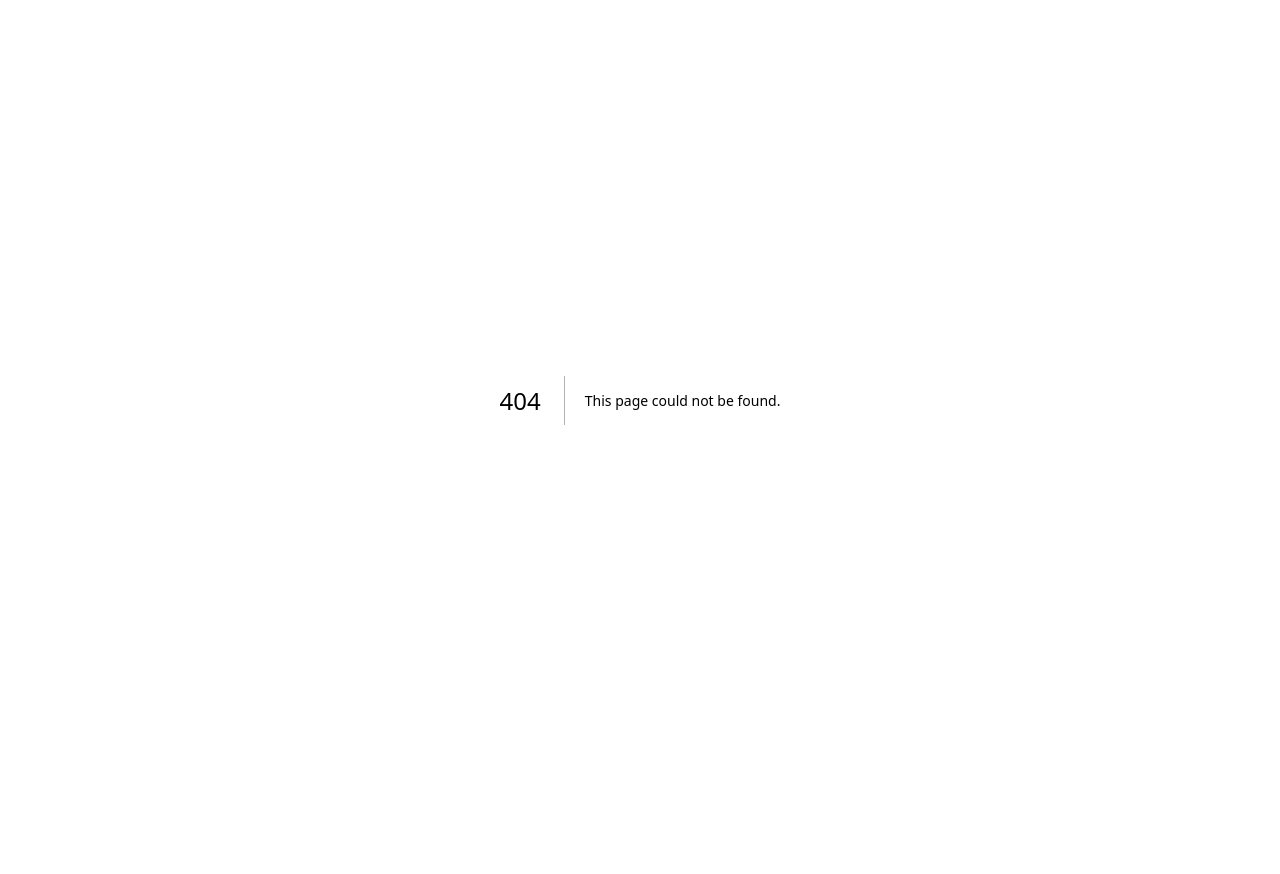
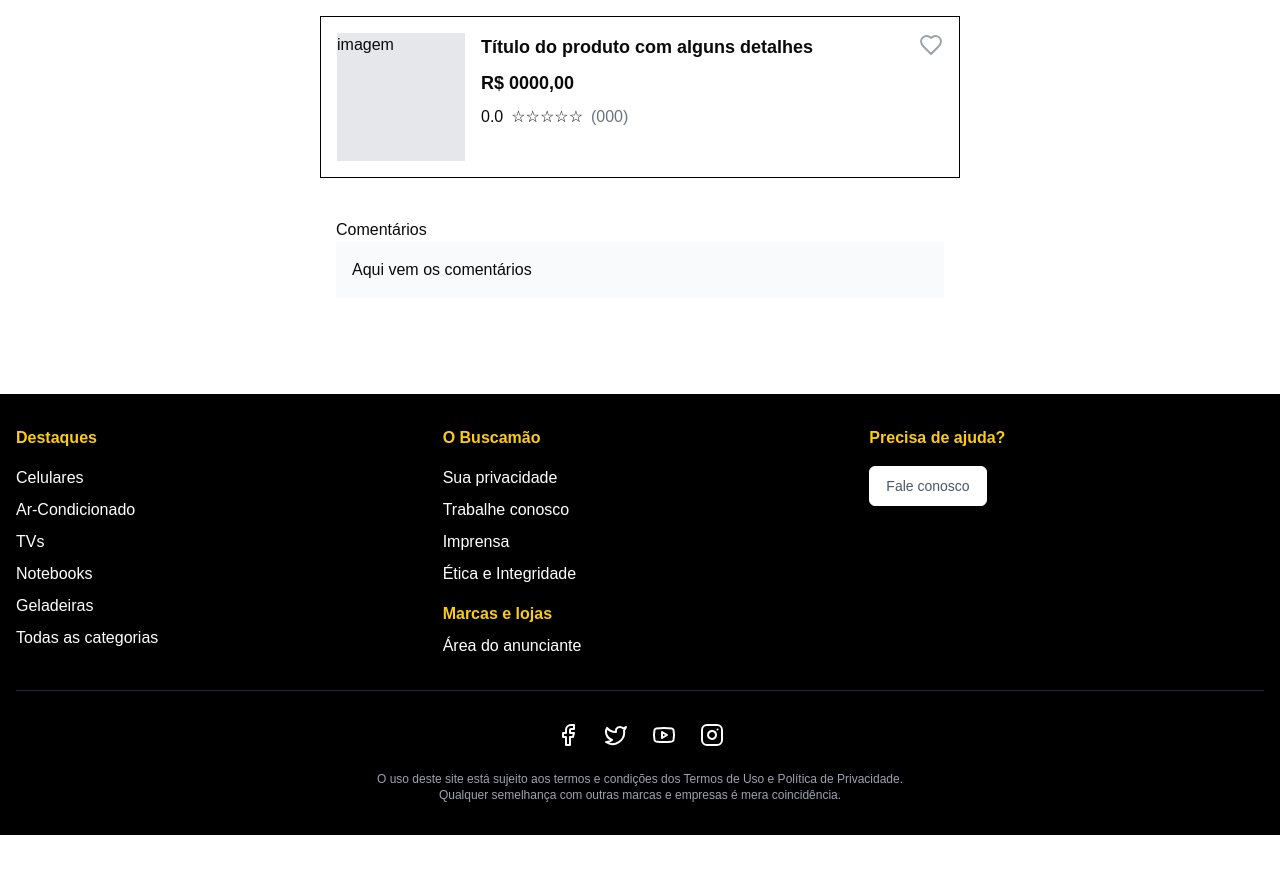
Before and after one commit to MauroSon/T1_MP, a Next.js app in the folder frontend/buscamao/: page /informacaoProduto in a window 1280 px wide. Before the commit this address had no page. Shown: the top 874 px of the page. Before the commit the page ends 800 px from the top, so only its background shows below. Built offline with nearby package versions, Linux system fonts and the light colour scheme.

Commit message:
algumas coisas

```diff
--- a/frontend/buscamao/app/_components/Footer_/footer.tsx
+++ b/frontend/buscamao/app/_components/Footer_/footer.tsx
@@ -6,7 +6,7 @@ import Link from "next/link"
 export function Footer() {
   return (
     <footer className="w-full bg-black text-white py-8 my-16">
-      <div className="container mx-auto px-4 max-w-5xl">
+      <div className="container mx-auto px-4">
         <div className="grid grid-cols-1 md:grid-cols-3 gap-8 justify-items-start">
           {/* Destaques Column */}
           <div>
@@ -81,7 +81,7 @@ export function Footer() {
           {/* Precisa de ajuda Column */}
           <div>
             <h2 className="font-bold mb-4 text-yellow-400">Precisa de ajuda?</h2>
-            <Button variant="outline" className="text-white border-white hover:bg-white hover:text-black">
+            <Button variant="outline" className="text-gray-600 border-white hover:bg-white hover:text-black">
               Fale conosco
             </Button>
           </div>
@@ -90,7 +90,7 @@ export function Footer() {
         {/* Social Media Links */}
         <div className="mt-8 pt-8 border-t border-gray-800">
           <div className="flex space-x-6 justify-center">
-            <Link href="#" className="hover:text-yellow-400">
+            <Link href="https://www.youtube.com/watch?v=6U3MnqZ_TCQ" className="hover:text-yellow-400">
               <Facebook className="h-6 w-6" />
               <span className="sr-only">Facebook</span>
             </Link>
--- /dev/null
+++ b/frontend/buscamao/app/_components/banners/page.tsx
@@ -0,0 +1,58 @@
+"use client"
+
+import { useState } from "react"
+import Image from "next/image"
+import { ChevronLeft, ChevronRight } from "lucide-react"
+import { Button } from "@/components/ui/button"
+
+interface BannerImage {
+  src: string
+  alt: string
+}
+
+interface BannerCarouselProps {
+  images: BannerImage[]
+}
+
+export function BannerCarousel({ images }: BannerCarouselProps) {
+  const [currentIndex, setCurrentIndex] = useState(0)
+
+  const nextSlide = () => {
+    setCurrentIndex((current) => (current + 1) % images.length)
+  }
+
+  const previousSlide = () => {
+    setCurrentIndex((current) => (current - 1 + images.length) % images.length)
+  }
+
+  return (
+    <div className="relative w-full max-w-[1200px] mx-auto mb-6">
+      <div className="relative h-[140px] overflow-hidden">
+        <Image
+          src={images[currentIndex].src || "/placeholder.svg"}
+          alt={images[currentIndex].alt}
+          fill
+          className="object-cover"
+          priority
+        />
+        <div className="absolute inset-0 flex items-center justify-between">
+          <Button variant="ghost" size="icon" className="h-8 w-8 ml-2" onClick={previousSlide}>
+            <ChevronLeft className="h-6 w-6" />
+          </Button>
+          <Button variant="ghost" size="icon" className="h-8 w-8 mr-2" onClick={nextSlide}>
+            <ChevronRight className="h-6 w-6" />
+          </Button>
+        </div>
+      </div>
+      <div className="absolute bottom-2 left-0 right-0 flex justify-center gap-1">
+        {images.map((_, index) => (
+          <button
+            key={index}
+            className={`h-1.5 w-1.5 rounded-full ${index === currentIndex ? "bg-primary" : "bg-primary/30"}`}
+            onClick={() => setCurrentIndex(index)}
+          />
+        ))}
+      </div>
+    </div>
+  )
+}
--- /dev/null
+++ b/frontend/buscamao/app/informacaoProduto/page.tsx
@@ -0,0 +1,47 @@
+import React from 'react';
+import {Footer} from '@/app/_components/Footer_/footer'
+import { Heart } from 'lucide-react';
+
+export default function infoProd() {
+  return (
+    <main>
+    <div className="max-w-2xl mx-auto p-4 space-y-6">
+      {/* cartela do produto*/}
+      <div className="border border-black p-4">
+        <div className="flex justify-between items-start">
+          <div className="flex gap-4">
+            {/* imagem do produto */}
+            <div className="w-32 h-32 bg-gray-200"> imagem </div>
+
+            <div>
+              <h2 className="text-lg font-semibold">Título do produto com alguns detalhes</h2>
+              <p className="text-lg font-bold mt-2">R$ 0000,00</p>
+              <div className="flex items-center gap-2 mt-2">
+                <span>0.0</span>
+                <div className="flex">
+                  {'★'.repeat(0)}
+                  {'☆'.repeat(5)}
+                </div>
+                <span className="text-gray-500">(000)</span>
+              </div>
+            </div>
+          </div>
+
+          <button className="text-gray-400 hover:text-red-500">
+            <Heart size={24} />
+          </button>
+        </div>
+      </div>
+
+      {/* comnentarios */}
+      <div className="p-4">
+        <h3 className=" text-">Comentários</h3>
+        <div className="bg-gray-50 p-4">
+          Aqui vem os comentários
+        </div>
+      </div>
+    </div>
+    <Footer/>
+    </main>
+  );
+}
--- a/frontend/buscamao/app/login/page.tsx
+++ b/frontend/buscamao/app/login/page.tsx
@@ -1,3 +1,4 @@
+"use client"
 import { Button } from "@/components/ui/button"
 import { Card, CardContent } from "@/components/ui/card"
 import { Pencil } from "lucide-react"
--- a/frontend/buscamao/app/page.tsx
+++ b/frontend/buscamao/app/page.tsx
@@ -6,10 +6,27 @@ export default function Home() {
 
   return (
     <main className=" bg-white">
-      <h1>
-        leo
-      </h1>
-      <Footer />
+      <div className="container w-screen h-screen px-4 flex">
+        {/* Div que ocupa 3/5 da largura e toda a altura */}
+        <div className="w-3/5 h-screen">
+          <img
+            src="buscamao.png"
+            alt="Foto de um cara gente boa"
+            className="w-full h-full object-cover"
+          />
+        </div>
+
+        {/* Div restante com 2/5 da largura */}
+        <div className="w-2/5 h-screen bg-gray-200">
+          {/* Conteúdo adicional aqui */}
+        </div>
+      </div>
+
+
+
+
+
+
     </main>
   );
 }
--- /dev/null
+++ b/frontend/buscamao/app/paginaProdutos/page.tsx
@@ -0,0 +1,21 @@
+import React from 'react';
+import {Footer} from '@/app/_components/Footer_/footer'
+import { BannerCarousel } from "@/app/_components/banners/page"
+
+export default function Prod() {
+    const mockBannerImages = [
+        {
+          src: "/buscamao.png",
+          alt: "Banner promocional",
+        },
+      ]
+
+  return (
+    <main>
+        <BannerCarousel images={mockBannerImages} />
+
+
+    <Footer/>
+    </main>
+  );
+}
```
Also changed, not shown: frontend/buscamao/public/buscamao.png (added).
